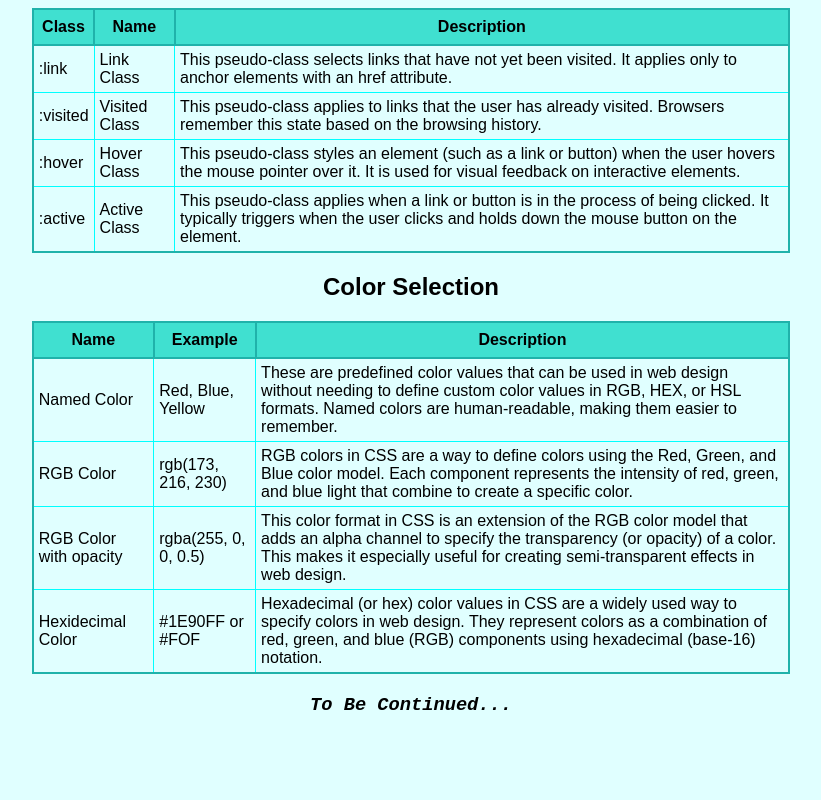
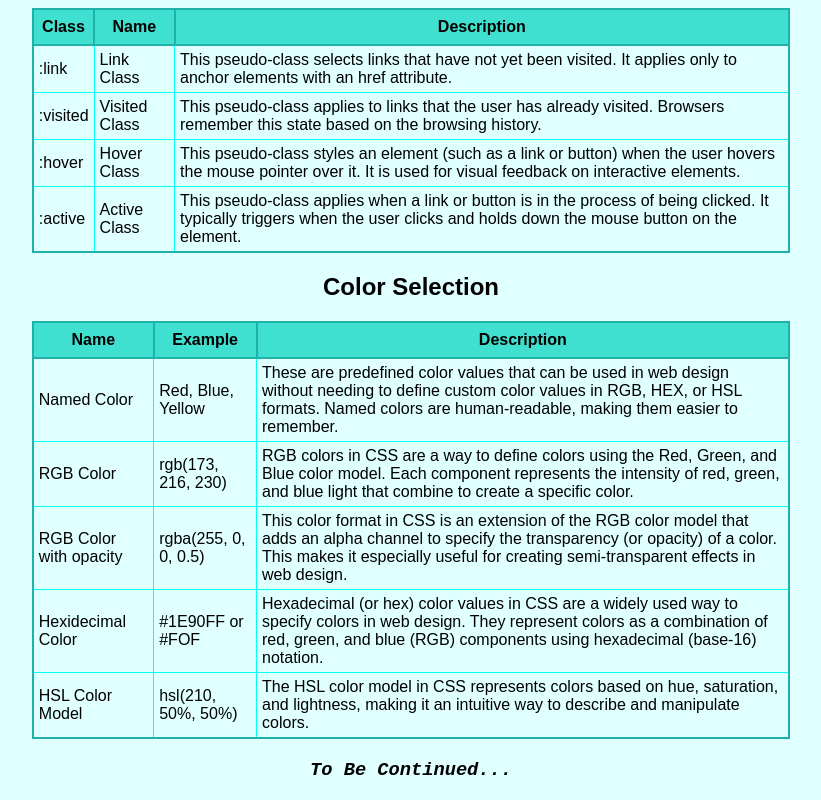
Before and after one commit to ThabangP07/Cheat-Sheet, a plain HTML site: page index.html in a window 1280 px wide. Shown: the part 1457-2257 px from the top of the page, without its empty margins (229-1050 px from the left). Before the commit the page ends 2192 px from the top, so only its background shows below. Drawn offline with Linux system fonts and the light colour scheme.

Commit message:
Added hsl color model

```diff
--- a/index.html
+++ b/index.html
@@ -236,6 +236,11 @@
                     <td class="table-data">#1E90FF or #FOF</td>
                     <td class="table-data">Hexadecimal (or hex) color values in CSS are a widely used way to specify colors in web design. They represent colors as a combination of red, green, and blue (RGB) components using hexadecimal (base-16) notation.</td>
                 </tr>
+                <tr>
+                    <td class="table-data">HSL Color Model</td>
+                    <td class="table-data">hsl(210, 50%, 50%)</td>
+                    <td class="table-data">The HSL color model in CSS represents colors based on hue, saturation, and lightness, making it an intuitive way to describe and manipulate colors.</td>
+                </tr>
             </tbody>
         </table>
     </section>
```
